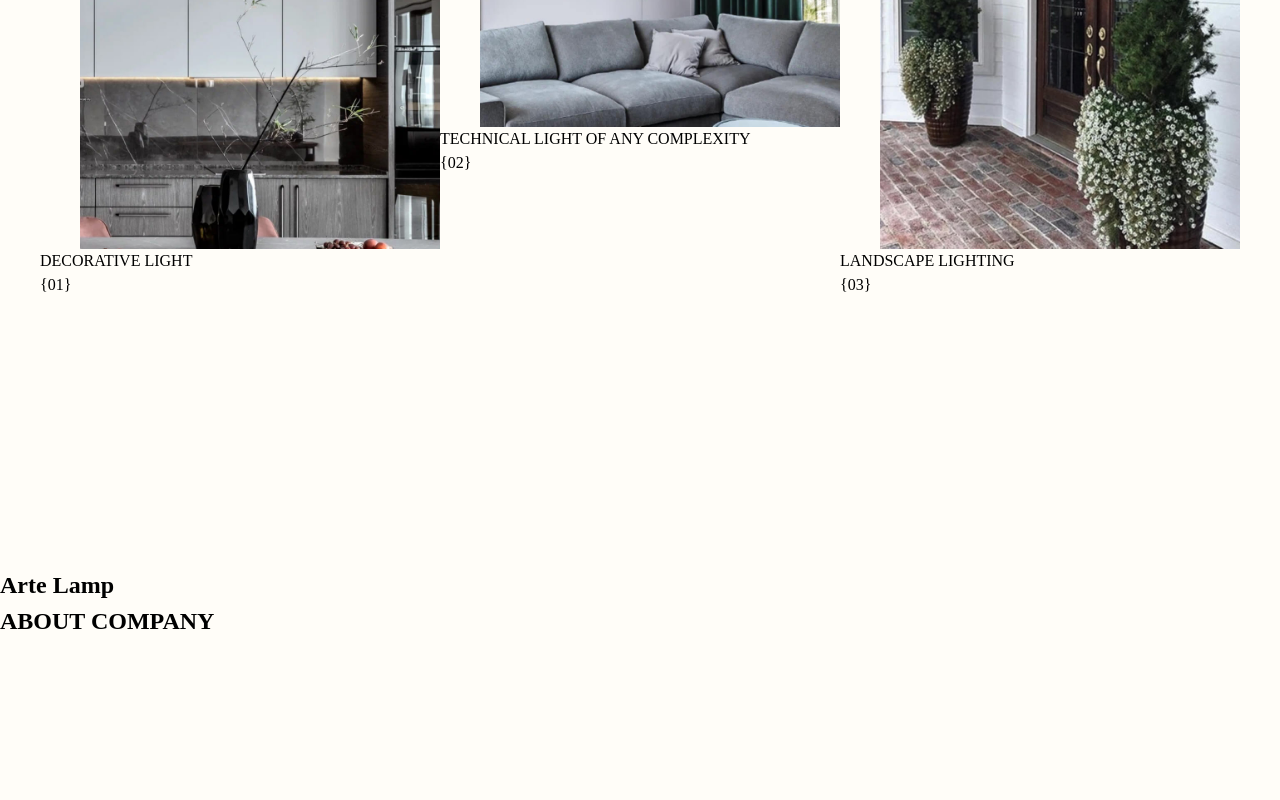
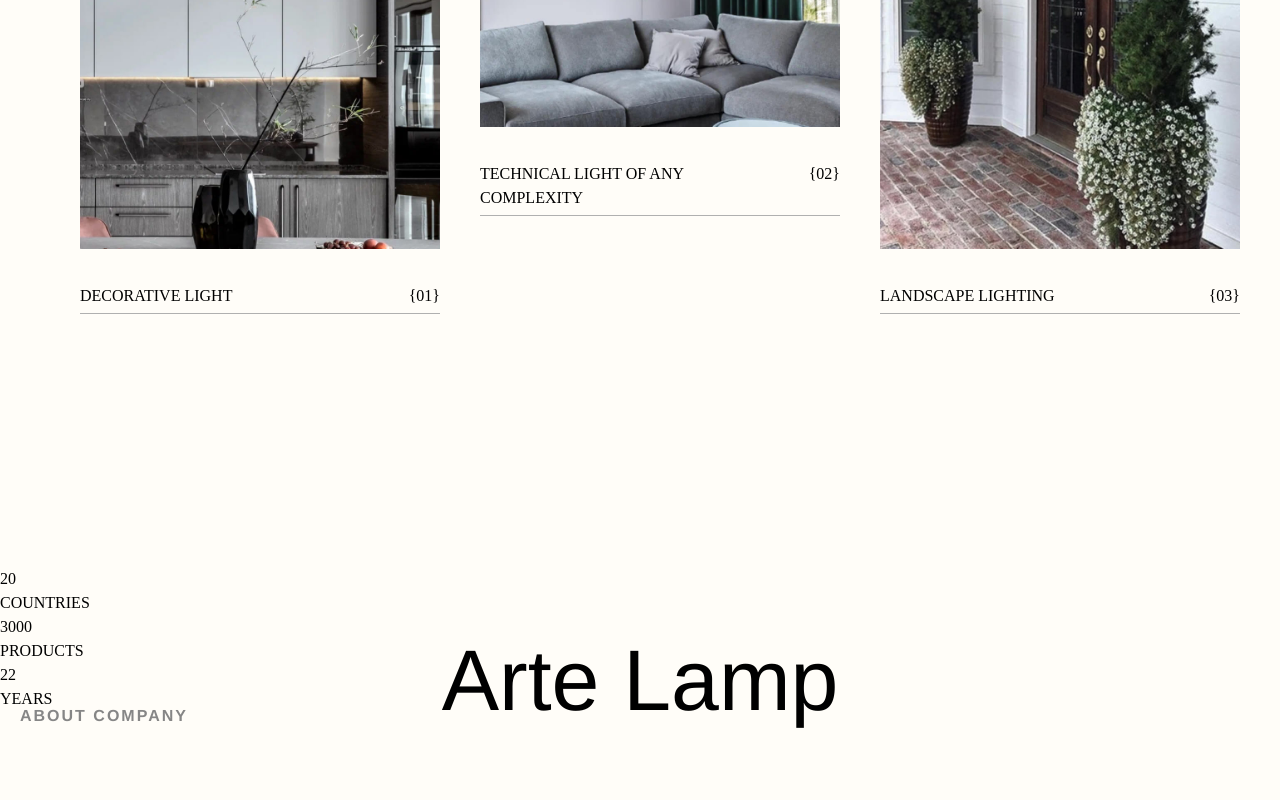
Before and after one commit to naeunk1m/5th-website-CloneCoding, a plain HTML site: page index.html in a window 1280 px wide. Shown: the part 940-1740 px from the top of the page. Drawn offline with Linux system fonts and the light colour scheme.

Commit message:
20230625

```diff
--- a/css/main.css
+++ b/css/main.css
@@ -89,12 +89,10 @@ header {
     border-style: solid;
 }
 
-
-
 .contactbtn-area {
     position: absolute;
     top: 257px;
-    left: 620px;
+    left: 735px;
 }
 
 .contact-btn {
@@ -129,12 +127,59 @@ header {
 }
 
 .img-area img {
+    position: relative;
     width: 360px;
     margin-left: 40px;
 }
 
+.img-area .desc {
+    position: relative;
+    top: 35px;
+    width: 360px;
+    margin-left: 40px;
+    display: flex;
+    justify-content: space-between;
+}
+
+hr {
+    position: relative;
+    top: 40px;
+    width: 360px;
+    margin-left: 40px;
+    height: 1.409px;
+    background-color: #b0b0b0;
+    border-style: solid;
+}
+
 #about {
+    position: relative;
     height: 972px !important;
     width: 100vw !important;
     max-width: 100%;
 }
+
+#about h1 {
+    position: absolute;
+    top: 70px;
+    left: 50%;
+    transform: translateX(-50%);
+    color: #000000;
+    font-size: 86px;
+    font-family: 'Helvetica',Arial,sans-serif;
+    line-height: 86px;
+    font-weight: 400;
+    border-style: solid;
+}
+
+#about h2 {
+    position: absolute;
+    top: 140px;
+    left: 20px;
+    color: #868686;
+    font-size: 16px;
+    font-family: 'Helvetica',Arial,sans-serif;
+    line-height: 18px;
+    font-weight: 600;
+    letter-spacing: 2px;
+    border-style: solid;
+}
--- a/index.html
+++ b/index.html
@@ -45,20 +45,26 @@
         <div class="img-area">
             <div class="first-img">
                 <img src="./images/image_6.jpg" alt="">
-                <div class="desc">DECORATIVE LIGHT</div>
-                <span>{01}</span>
+                <div class="desc">
+                    <div>DECORATIVE LIGHT</div>
+                    <span>{01}</span>
+                </div>
                 <hr>
             </div>
             <div class="sec-img">
                 <img src="./images/image_18.jpg" alt="">
-                <div class="desc">TECHNICAL LIGHT OF ANY COMPLEXITY</div>
-                <span>{02}</span>
-                <hr>
+                <div class="desc">
+                    <div>TECHNICAL LIGHT OF ANY<br /> COMPLEXITY</div>
+                    <span>{02}</span>
+                </div>
+                <hr />
             </div>
             <div class="th-img">
                 <img src="./images/Frame_3.jpg" alt="">
-                <div class="desc">LANDSCAPE LIGHTING</div>
-                <span>{03}</span>
+                <div class="desc">
+                    <div>LANDSCAPE LIGHTING</div>
+                    <span>{03}</span>
+                </div>
                 <hr>
             </div>
         </div>
@@ -67,10 +73,30 @@
         <section id="about">
             <h1>Arte Lamp</h1>
             <h2>ABOUT COMPANY</h2>
-            <div></div>
+            <div class="work-info">
+                <div class="countries">20
+                    <P>COUNTRIES</P>
+                </div>
+                <div class="products">3000
+                    <P>PRODUCTS</P>
+                </div>
+                <div class="years">22
+                    <P>YEARS</P>
+                </div>
+            </div>
+            <div class="work-info-desc">
+                <div class="txt">
+
+                </div>
+            </div>
         </section>
         <!-- 1432567 -->
-        <section id="working"></section>
+        <section id="working">
+            <h1>Advantages of</h1>
+            <h1>working with us</h1>
+            <h2>working</h2>
+
+        </section>
         <section id="doing"></section>
         <section id="why"></section>
         <section id="contact"></section>
```
